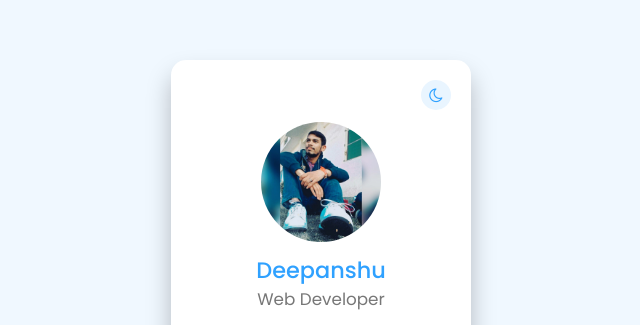
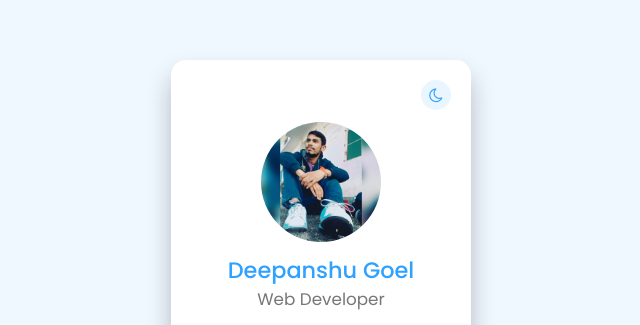
Before and after one commit to DeepanshuGoel1122/deepanshugoel1122.github.io, a plain HTML site: page index.html in a window 1280 px wide. Shown: the part 150-475 px from the top of the page, without its empty margins (319-959 px from the left). Drawn offline with Linux system fonts and the light colour scheme.

Commit message:
Update index.html

```diff
--- a/index.html
+++ b/index.html
@@ -22,7 +22,7 @@
                     <div class="imgbox">
                         <img src="img.jpg" height="120px" width="120px">
                     </div>
-                    <h3>Deepanshu<br><span>Web Developer</span></h3>
+                    <h3>Deepanshu Goel<br><span>Web Developer</span></h3>
                 </div>
                 <ul class="sci">
                     <li><a href="#"><i class="fa fa-facebook" aria-hidden="true"></i></a></li>
```
